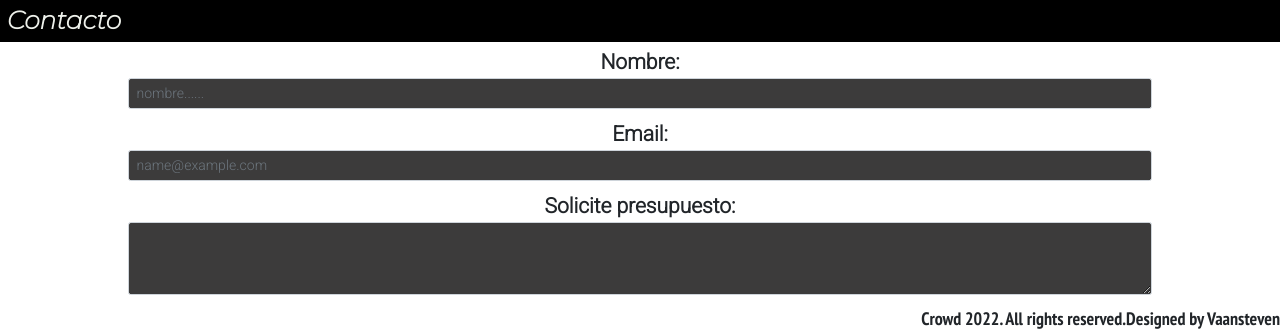
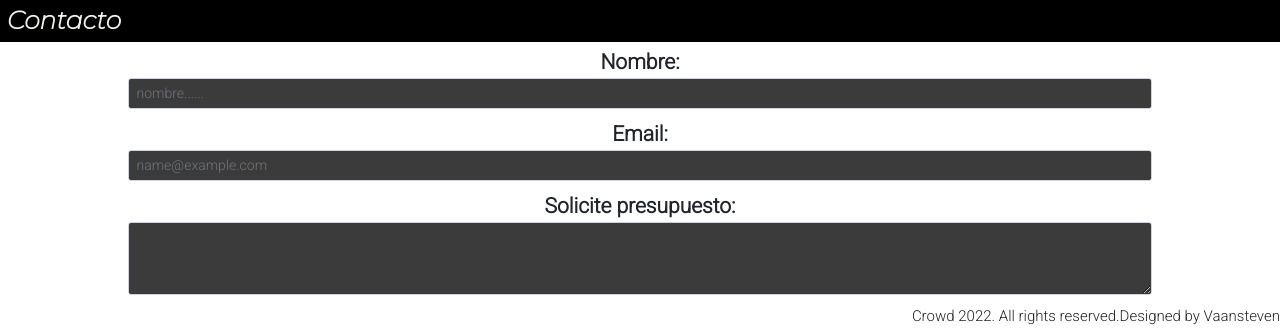
Before and after one commit to vaansteven/Desafio-4-Esteban-Marquez, a plain HTML site: page index.html in a window 1280 px wide. Shown: the part 5127-5459 px from the top of the page. Drawn offline with nearby package versions, Linux system fonts and the light colour scheme.

Commit message:
footer font

```diff
--- a/Style.css
+++ b/Style.css
@@ -191,6 +191,6 @@ p {
 #footer {
   justify-content: right;
   text-align: right;
-  font-size: 1.8rem;
-  font-family: "PT Sans Narrow", sans-serif;
+  font-size: 1.5rem;
+  font-family: "roboto";
 }
```
